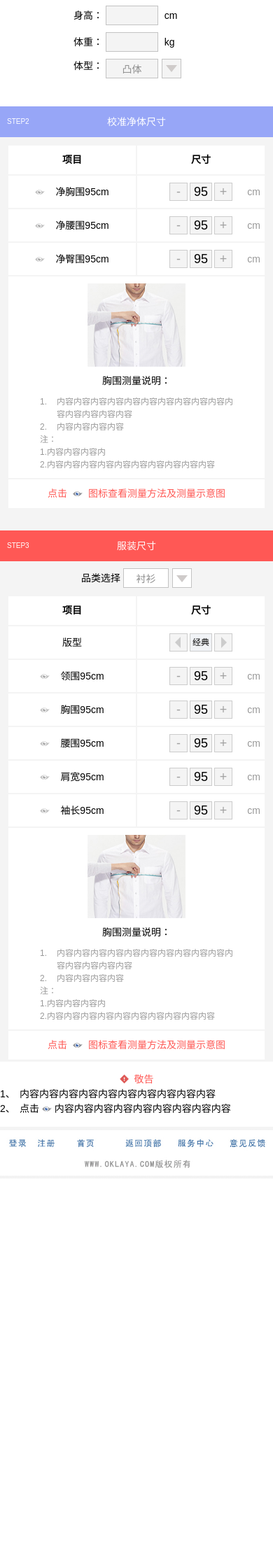
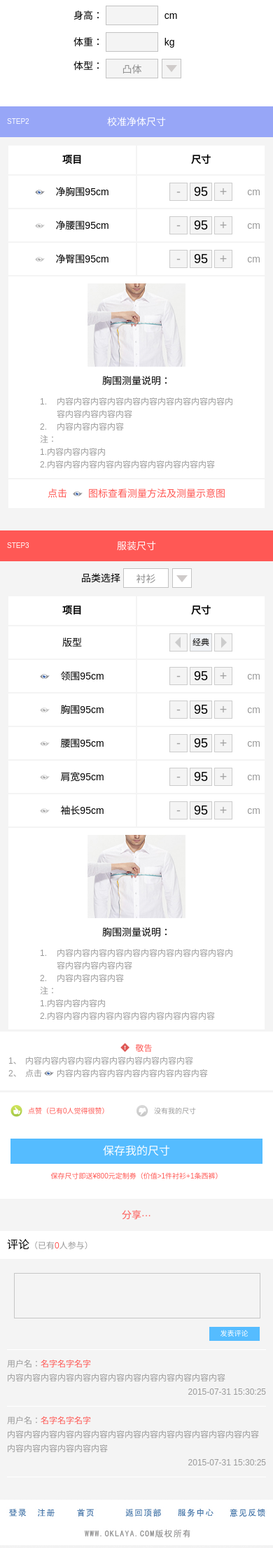
Before and after one commit to cary1179/new, a PHP site: page /meter.html in a window 390 px wide. Shown: the part 452-2664 px from the top of the page at 70% size. Before the commit the page ends 2121 px from the top, so only its background shows below. Run offline with PHP 8.4, Linux system fonts and the light colour scheme.

Commit message:
尺霸mobile

```diff
--- a/0729/js/main.js
+++ b/0729/js/main.js
@@ -58,6 +58,6 @@ $(function() {
 		next: $("#next"),
 		prev: $("#prev"),
 		data: "经典,修身,宽松"
-	})
+	});
 
 });
--- a/0730/css/meter.css
+++ b/0730/css/meter.css
@@ -23,8 +23,12 @@ body { min-width: 320px; background: #F4F4F4; overflow-x: hidden; -webkit-text-s
 .mb30 {margin-bottom: 30px !important; }
 .tc {text-align: center; }
 .tr {text-align: right; }
+.fz10 {font-size: 10px; }
+.fz12 {font-size: 12px; }
+.fz16 {font-size: 16px; }
 .fz18 {font-size: 18px; }
 .fred {color: #FE5955; }
+.f666 {color: #666; }
 .f999 {color: #999; }
 .bgfff {background-color: #fff !important; }
 .clear { clear: both; }
@@ -50,6 +54,8 @@ input[type="radio"]:checked+.imt1 {background-position: -152px 0px; }
 .imt2 {width: 14px; height: 8px; background-position: 0 0; }
 .imt3 {width: 14px; height: 8px; background-position: 0 -8px; }
 .imt4 {width: 13px; height: 14px; background-position: -139px -1px; }
+.imt5 {width: 17px; height: 17px; background-position: -104px -1px; }
+.imt6 {width: 17px; height: 17px; background-position: -122px -1px; }
 
 /* = step = */
 .step-bar {position: relative; line-height: 20px; color: #fff; padding: 12px 10px; }
@@ -79,12 +85,31 @@ input[type="radio"]:checked+.imt1 {background-position: -152px 0px; }
 .table-info p {color: #999; font-size: 12px; margin: 0 45px; }
 
 /* = 敬告 = */
-.announce {margin: -9px 0 3px; padding: 15px 0; background-color: #fff; }
+.announce {font-size: 12px; color: #999; margin: -9px 0 3px; padding: 15px 12px; background-color: #fff; }
 .announce .imt4 {vertical-align: -2px; margin-right: 8px; }
 
 /* = 列表型文字 = */
 .list-content {padding-left: 2em; }
 .list-content em {float: left; margin-left: -2em; }
+
+/* = 赞 = */
+.zan {padding: 15px; }
+.zan .imt {vertical-align: middle; margin-right: 8px; }
+
+/* = 保存 = */
+.save {}
+.save .btn1 {display: block; }
+.share {line-height: 46px; }
+.share:active {background-color: #dedede; }
+
+/* = 评论 = */
+.comment {}
+.comment h3 {padding: 8px 10px; background-color: #fff; }
+.comment textarea {display: block; width: 86%; height: 4em; color: #999; font-size: 12px; margin: 5% 5% 3%; padding: 2%; border: 1px solid #c6c6c6; resize: none; background-color: #F4F4F4; }
+.comment .btn1 {width: 72px; line-height: 20px; font-size: 10px; margin-bottom: 3%; margin-right: 5%; }
+.comment ul {margin: 0 10px; border-top: 1px solid #fff; }
+.comment li {padding: 10px 0; border-bottom: 1px solid #fff; }
+.comment li p {line-height: 20px; color: #999; font-size: 12px; }
 
 /* = 模拟select = */
 .select {position: relative; z-index: 1; display: inline-block; }
@@ -113,3 +138,8 @@ input[type="radio"]:checked+.imt1 {background-position: -152px 0px; }
 .change .cg_prev {float: left; }
 .change .cg_prev:after {border-right: 8px solid #ccc; right: 5px; }
 .change input {width: 30px; font-size: 12px; background-color: #F1F3F6; }
+
+/* = 按钮 = */
+.btn {display: inline-block; text-align: center; }
+.btn:hover {text-decoration: none; }
+.btn1 {color: #fff; font-size: 16px; line-height: 36px; background-color: #55BCFF; }
--- a/0730/js/main.js
+++ b/0730/js/main.js
@@ -1,7 +1,62 @@
 $(function() {
 	"use strict";
 
-	$(".select").on("tap", function() {
-		$(this).toggleClass("open");
+	$(".select").on("tap", function(e) {
+		var tar = e.target.tagName == "LI" ? e.target : undefined, $this = $(this);
+		$this.toggleClass("open");
+		tar && $this.find("input").val( $(tar).html() );
 	});
+
+	$.each($(".count"), function(i, $dom) {
+		Count({
+			elem: $(".count").eq(i),
+			addElem: ".add",
+			reduceElem: ".cut",
+			initValue: 95
+		});
+	});
+
+	Change({
+		elem: $("#change"),
+		next: $("#next"),
+		prev: $("#prev"),
+		data: "经典,修身,宽松"
+	});
+
+	$.fn.setIndex = function() {
+		$.each(this, function(i, dom) {
+			$(dom).attr("data-index", i);
+		});
+	}
+
+	var tapShow = function(tab, tar) {
+		this.elem = $(tab);
+		this.tar = $(tar);
+		this.cur = 0;
+		this.eventType = "tap";
+	}
+	tapShow.prototype = {
+		constructor: "tapShow",
+		init: function() {
+			this.show();
+			this.elem.setIndex();
+			this.elem.on(this.eventType, $.proxy(function(e) {
+				var tar = e.target.tagName == "TD" ? e.target : undefined;
+				if(tar) {
+					this.cur = $(tar).attr("data-index");
+					this.show();
+				}
+			}, this));
+		},
+		show: function() {
+			this.elem.find(".imt").addClass("imt3");
+			this.elem.find(".imt").eq(this.cur).removeClass("imt3");
+			this.tar.find("li").hide();
+			this.tar.find("li").eq(this.cur).show();
+		}
+	}
+	var tap1 = new tapShow(".J_imt1", ".J_imt1_tar");
+	var tap2 = new tapShow(".J_imt2", ".J_imt2_tar");
+	tap1.init();
+	tap2.init();
 });
--- a/0730/meter.html
+++ b/0730/meter.html
@@ -6,6 +6,8 @@
 	<title>尺霸</title>
 	<link rel="stylesheet" type="text/css" href="css/meter.css" />
 	<script type="text/javascript" src="js/zepto.js"></script>
+	<script type="text/javascript" src="js/count.js"></script>
+	<script type="text/javascript" src="js/change.js"></script>
 	<script type="text/javascript" src="js/main.js"></script>
 </head>
 <body>
@@ -53,7 +55,7 @@
 				<th>尺寸</th>
 			</tr>
 			<tr>
-				<td><i class="imt imt2 imt3"></i>净胸围95cm</td>
+				<td class="J_imt1"><i class="imt imt2 imt3"></i>净胸围95cm</td>
 				<td><em class="count-info">cm</em>
 					<div class="count">
 						<i class="add">+</i><i class="cut">-</i><input type="text" value="95" />
@@ -61,7 +63,7 @@
 				</td>
 			</tr>
 			<tr>
-				<td><i class="imt imt2 imt3"></i>净腰围95cm</td>
+				<td class="J_imt1"><i class="imt imt2 imt3"></i>净腰围95cm</td>
 				<td><em class="count-info">cm</em>
 					<div class="count">
 						<i class="add">+</i><i class="cut">-</i><input type="text" value="95" />
@@ -69,7 +71,7 @@
 				</td>
 			</tr>
 			<tr>
-				<td><i class="imt imt2 imt3"></i>净臀围95cm</td>
+				<td class="J_imt1"><i class="imt imt2 imt3"></i>净臀围95cm</td>
 				<td><em class="count-info">cm</em>
 					<div class="count">
 						<i class="add">+</i><i class="cut">-</i><input type="text" value="95" />
@@ -78,7 +80,8 @@
 			</tr>
 			<tr>
 				<td colspan="2">
-					<div class="table-info">
+					<ul class="J_imt1_tar">
+						<li class="table-info">
 							<img src="img/zzz-meter1.jpg" alt="" />
 							<h4>胸围测量说明：</h4>
 							<p class="list-content"><em>1.</em>内容内容内容内容内容内容内容内容内容内容内容内容内容内容内容</p>
@@ -86,7 +89,26 @@
 							<p>注：</p>
 							<p>1.内容内容内容内</p>
 							<p>2.内容内容内容内容内容内容内容内容内容内容</p>
-					</div>
+						</li>
+						<li class="table-info">
+							<img src="img/zzz-meter1.jpg" alt="" />
+							<h4>胸围测量说明2：</h4>
+							<p class="list-content"><em>1.</em>内容内容内容内容内容内容内容内容内容内容内容内容内容内容内容</p>
+							<p class="list-content"><em>2.</em>内容内容内容内容</p>
+							<p>注：</p>
+							<p>1.内容内容内容内</p>
+							<p>2.内容内容内容内容内容内容内容内容内容内容</p>
+						</li>
+						<li class="table-info">
+							<img src="img/zzz-meter1.jpg" alt="" />
+							<h4>胸围测量说明3：</h4>
+							<p class="list-content"><em>1.</em>内容内容内容内容内容内容内容内容内容内容内容内容内容内容内容</p>
+							<p class="list-content"><em>2.</em>内容内容内容内容</p>
+							<p>注：</p>
+							<p>1.内容内容内容内</p>
+							<p>2.内容内容内容内容内容内容内容内容内容内容</p>
+						</li>
+					</ul>
 				</td>
 			</tr>
 			<tr>
@@ -122,7 +144,7 @@
 				</td>
 			</tr>
 			<tr>
-				<td><i class="imt imt2 imt3"></i>领围95cm</td>
+				<td class="J_imt2"><i class="imt imt2 imt3"></i>领围95cm</td>
 				<td><em class="count-info">cm</em>
 					<div class="count">
 						<i class="add">+</i><i class="cut">-</i><input type="text" value="95" />
@@ -130,7 +152,7 @@
 				</td>
 			</tr>
 			<tr>
-				<td><i class="imt imt2 imt3"></i>胸围95cm</td>
+				<td class="J_imt2"><i class="imt imt2 imt3"></i>胸围95cm</td>
 				<td><em class="count-info">cm</em>
 					<div class="count">
 						<i class="add">+</i><i class="cut">-</i><input type="text" value="95" />
@@ -138,7 +160,7 @@
 				</td>
 			</tr>
 			<tr>
-				<td><i class="imt imt2 imt3"></i>腰围95cm</td>
+				<td class="J_imt2"><i class="imt imt2 imt3"></i>腰围95cm</td>
 				<td><em class="count-info">cm</em>
 					<div class="count">
 						<i class="add">+</i><i class="cut">-</i><input type="text" value="95" />
@@ -146,7 +168,7 @@
 				</td>
 			</tr>
 			<tr>
-				<td><i class="imt imt2 imt3"></i>肩宽95cm</td>
+				<td class="J_imt2"><i class="imt imt2 imt3"></i>肩宽95cm</td>
 				<td><em class="count-info">cm</em>
 					<div class="count">
 						<i class="add">+</i><i class="cut">-</i><input type="text" value="95" />
@@ -154,7 +176,7 @@
 				</td>
 			</tr>
 			<tr>
-				<td><i class="imt imt2 imt3"></i>袖长95cm</td>
+				<td class="J_imt2"><i class="imt imt2 imt3"></i>袖长95cm</td>
 				<td><em class="count-info">cm</em>
 					<div class="count">
 						<i class="add">+</i><i class="cut">-</i><input type="text" value="95" />
@@ -163,7 +185,8 @@
 			</tr>
 			<tr>
 				<td colspan="2">
-					<div class="table-info">
+					<ul class="J_imt2_tar">
+						<li class="table-info">
 							<img src="img/zzz-meter1.jpg" alt="" />
 							<h4>胸围测量说明：</h4>
 							<p class="list-content"><em>1.</em>内容内容内容内容内容内容内容内容内容内容内容内容内容内容内容</p>
@@ -171,12 +194,53 @@
 							<p>注：</p>
 							<p>1.内容内容内容内</p>
 							<p>2.内容内容内容内容内容内容内容内容内容内容</p>
-					</div>
-				</td>
-			</tr>
-			<tr>
-				<td colspan="2">
-					<div class="says fred">点击<i class="imt imt2"></i>图标查看测量方法及测量示意图</div>
+						</li>
+						<li class="table-info">
+							<img src="img/zzz-meter1.jpg" alt="" />
+							<h4>胸围测量说明2：</h4>
+							<p class="list-content"><em>1.</em>内容内容内容内容内容内容内容内容内容内容内容内容内容内容内容</p>
+							<p class="list-content"><em>2.</em>内容内容内容内容</p>
+							<p>注：</p>
+							<p>1.内容内容内容内</p>
+							<p>2.内容内容内容内容内容内容内容内容内容内容</p>
+						</li>
+						<li class="table-info">
+							<img src="img/zzz-meter1.jpg" alt="" />
+							<h4>胸围测量说明3：</h4>
+							<p class="list-content"><em>1.</em>内容内容内容内容内容内容内容内容内容内容内容内容内容内容内容</p>
+							<p class="list-content"><em>2.</em>内容内容内容内容</p>
+							<p>注：</p>
+							<p>1.内容内容内容内</p>
+							<p>2.内容内容内容内容内容内容内容内容内容内容</p>
+						</li>
+						<li class="table-info">
+							<img src="img/zzz-meter1.jpg" alt="" />
+							<h4>胸围测量说明4：</h4>
+							<p class="list-content"><em>1.</em>内容内容内容内容内容内容内容内容内容内容内容内容内容内容内容</p>
+							<p class="list-content"><em>2.</em>内容内容内容内容</p>
+							<p>注：</p>
+							<p>1.内容内容内容内</p>
+							<p>2.内容内容内容内容内容内容内容内容内容内容</p>
+						</li>
+						<li class="table-info">
+							<img src="img/zzz-meter1.jpg" alt="" />
+							<h4>胸围测量说明5：</h4>
+							<p class="list-content"><em>1.</em>内容内容内容内容内容内容内容内容内容内容内容内容内容内容内容</p>
+							<p class="list-content"><em>2.</em>内容内容内容内容</p>
+							<p>注：</p>
+							<p>1.内容内容内容内</p>
+							<p>2.内容内容内容内容内容内容内容内容内容内容</p>
+						</li>
+						<li class="table-info">
+							<img src="img/zzz-meter1.jpg" alt="" />
+							<h4>胸围测量说明6：</h4>
+							<p class="list-content"><em>1.</em>内容内容内容内容内容内容内容内容内容内容内容内容内容内容内容</p>
+							<p class="list-content"><em>2.</em>内容内容内容内容</p>
+							<p>注：</p>
+							<p>1.内容内容内容内</p>
+							<p>2.内容内容内容内容内容内容内容内容内容内容</p>
+						</li>
+					</ul>
 				</td>
 			</tr>
 		</table>
@@ -187,6 +251,34 @@
 		<p class="list-content"><em>2、</em>点击 <i class="imt imt2"></i> 内容内容内容内容内容内容内容内容内容</p>
 	</div>
 
+	<div class="zan bgfff">
+		<ul class="dflex mb30">
+			<li><i class="imt imt5"></i><span class="fred fz10">点赞（已有0人觉得很赞）</span></li>
+			<li><i class="imt imt6"></i><span class="f999 fz10">没有我的尺寸</span></li>
+		</ul>
+		<div class="save mt10 mb10"><a href="###" class="btn btn1">保存我的尺寸</a></div>
+		<p class="tc fred fz10 mb10">保存尺寸即送&yen;800元定制券（价值>1件衬衫+1条西裤）</p>
+	</div>
+
+	<div class="share tc fred">分享···</div>
+
+	<div class="comment mb30">
+		<h3 class="fz16">评论<span class="f999 fz12">（已有<span class="fred">0</span>人参与）</span></h3>
+		<textarea></textarea><a href="###" class="btn btn1 fr">发表评论</a>
+		<ul class="clear">
+			<li>
+				<p>用户名：<span class="fred">名字名字名字</span></p>
+				<p>内容内容内容内容内容内容内容内容内容内容内容内容内容</p>
+				<p class="tr">2015-07-31 15:30:25</p>
+			</li>
+			<li>
+				<p>用户名：<span class="fred">名字名字名字</span></p>
+				<p>内容内容内容内容内容内容内容内容内容内容内容内容内容内容内容内容内容内容内容内容内容</p>
+				<p class="tr">2015-07-31 15:30:25</p>
+			</li>
+		</ul>
+	</div>
+
 	<!-- 尾部 S -->
 	<img src="img/footer.png" style="display: block;width:100%;" alt="" />
 	<!-- 尾部 E -->
```
Also changed, not shown: 0729/css/meter.css (+6 -4 lines), 0730/js/change.js (added, +39 -0 lines), 0730/js/count.js (added, +51 -0 lines), 0729/img/start-step.jpg. Lines whose indentation alone changed are shown as unchanged.
